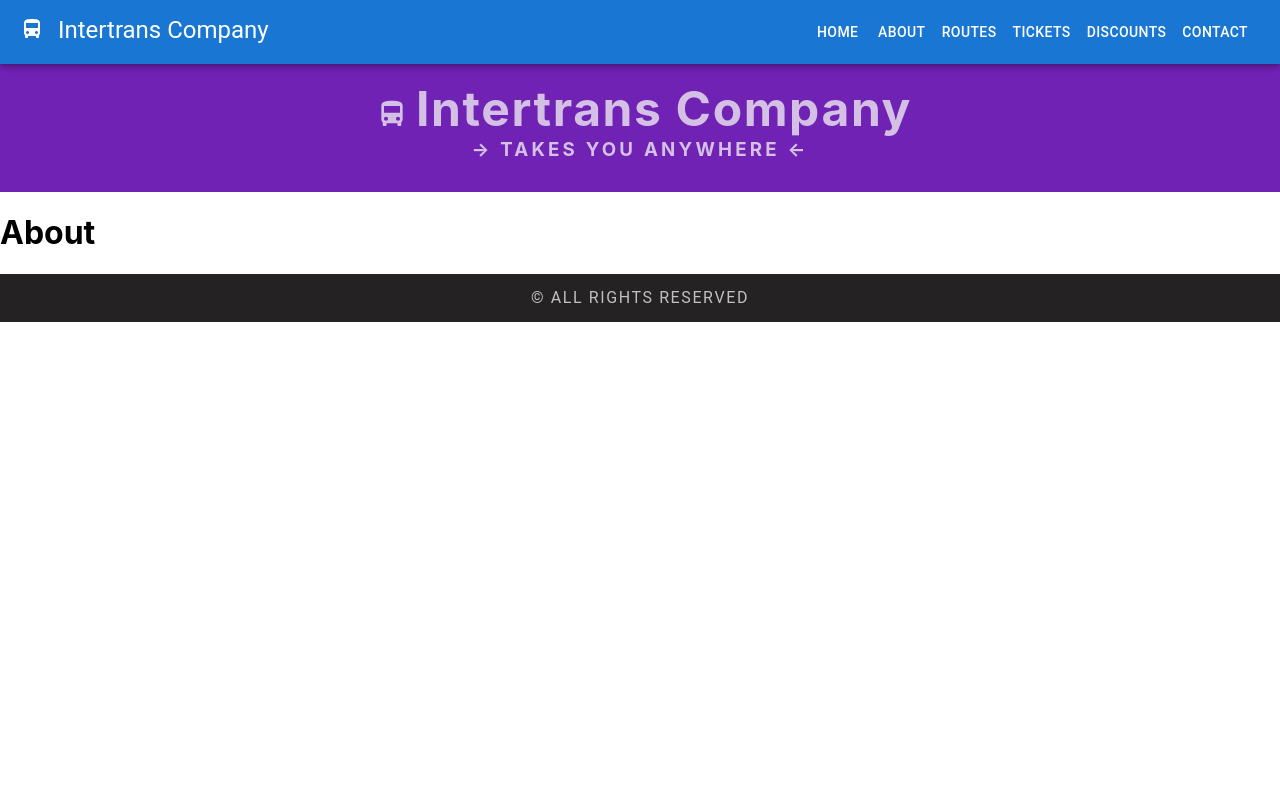
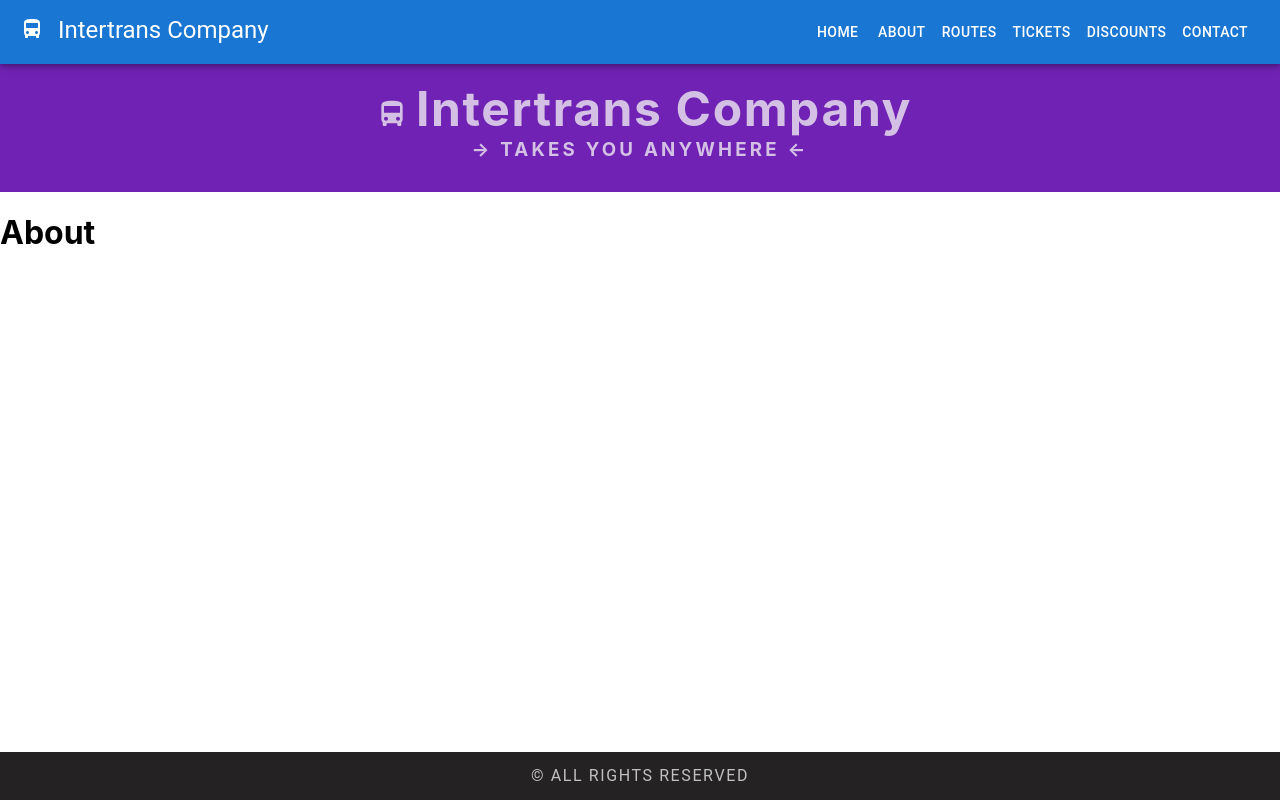
Before and after one commit to carla-vartolomei/transport-app, a Next.js app: page /about in a window 1280 px wide. Built offline with nearby package versions, Linux system fonts and the light colour scheme.

Commit message:
add position fixed to footer

```diff
--- a/components/footer/Footer.module.scss
+++ b/components/footer/Footer.module.scss
@@ -1,6 +1,9 @@
 @import "../../styles/colors.scss";
 
 .footerRoot {
+  width: 100%;
+  position: fixed;
+  bottom: 0;
   background-color: $dark-color;
   display: flex;
   align-items: center;
--- a/styles/globals.scss
+++ b/styles/globals.scss
@@ -10,7 +10,8 @@ body {
 }
 body {
   padding: 64px 0 0 0;
-  min-width: 800px;
+  min-width: 100%;
+  min-height: 100%;
 }
 a {
   color: inherit;
```
